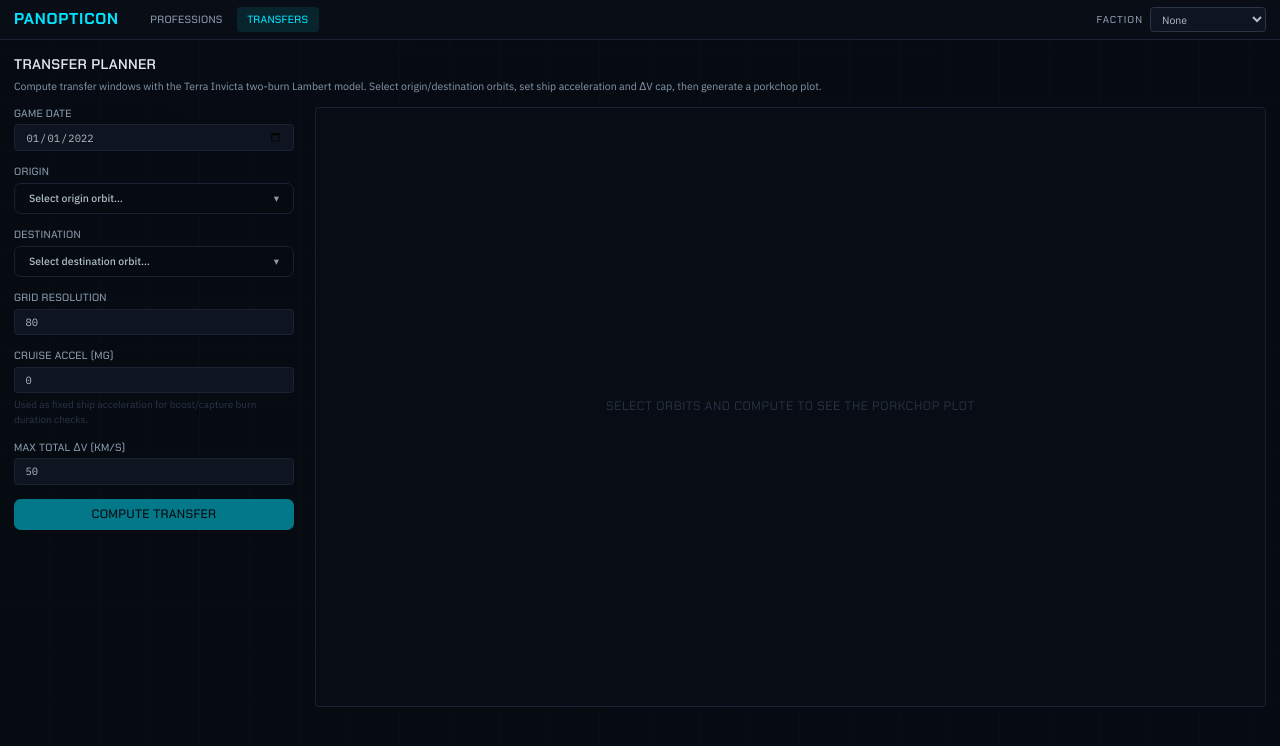
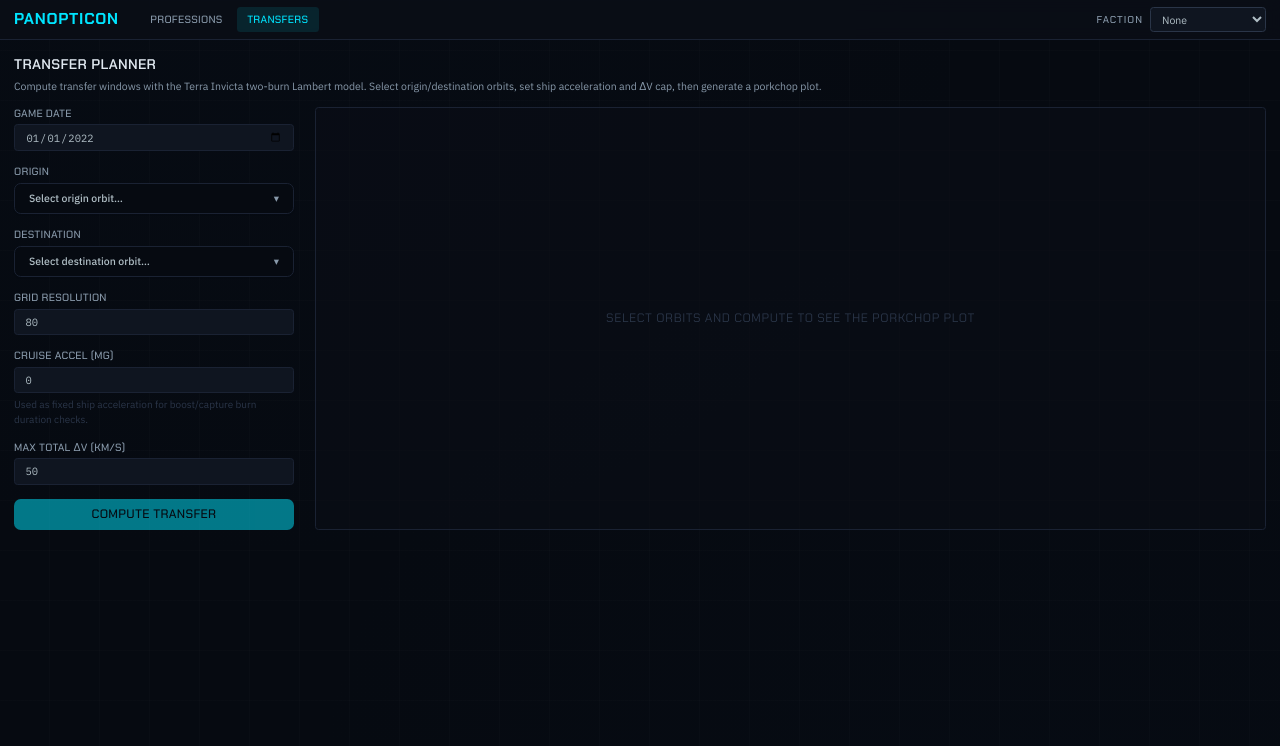
Before and after one commit to tessro/panopticon, a React (Vite) app: page /transfers in a window 1280 px wide. Shown: the top 746 px of the page. Built offline with nearby package versions, Linux system fonts and the light colour scheme.

Commit message:
Scale porkchop plot with canvas and adjust y-axis label

```diff
--- a/src/components/transfers/PorkchopPlot.tsx
+++ b/src/components/transfers/PorkchopPlot.tsx
@@ -11,7 +11,8 @@ interface PorkchopPlotProps {
   result: PorkchopResult;
 }
 
-const MARGIN = { top: 20, right: 20, bottom: 60, left: 80 };
+const MARGIN = { top: 20, right: 20, bottom: 60, left: 96 };
+const Y_AXIS_LABEL_OFFSET_PX = 52;
 
 function transferOutcomeLabel(outcome: number | null | undefined): string | null {
   if (outcome == null) return null;
@@ -233,6 +234,7 @@ function PlotContent({
           <AxisLeft
             scale={yScale}
             numTicks={6}
+            labelOffset={Y_AXIS_LABEL_OFFSET_PX}
             tickLabelProps={{
               fill: "var(--color-ash)",
               fontSize: 10,
--- a/src/components/transfers/TransfersPage.tsx
+++ b/src/components/transfers/TransfersPage.tsx
@@ -72,13 +72,15 @@ export function TransfersPage() {
           result={result}
         />
 
-        <div className="flex h-[600px] flex-1 items-center justify-center rounded border border-[var(--color-slate)] bg-[var(--color-abyss)]/60">
+        <div className="flex flex-1 items-center justify-center rounded border border-[var(--color-slate)] bg-[var(--color-abyss)]/60 p-2">
           {isComputing ? (
             <div className="font-display text-sm tracking-wider text-[var(--color-ash)] uppercase animate-pulse">
               Solving Lambert transfers…
             </div>
           ) : result ? (
-            <PorkchopPlot result={result} />
+            <div className="aspect-square w-full">
+              <PorkchopPlot result={result} />
+            </div>
           ) : (
             <div className="font-display text-sm tracking-wider text-[var(--color-steel)] uppercase">
               Select orbits and compute to see the porkchop plot
```
